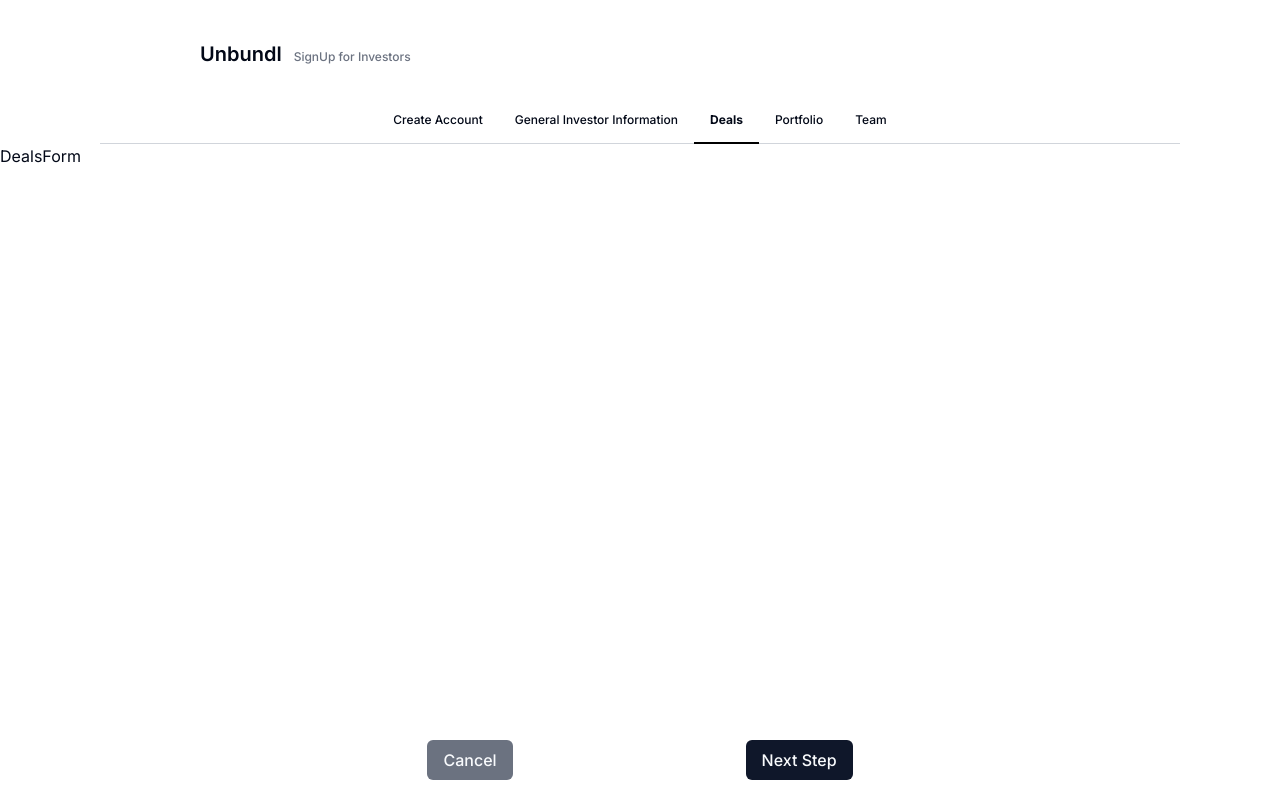
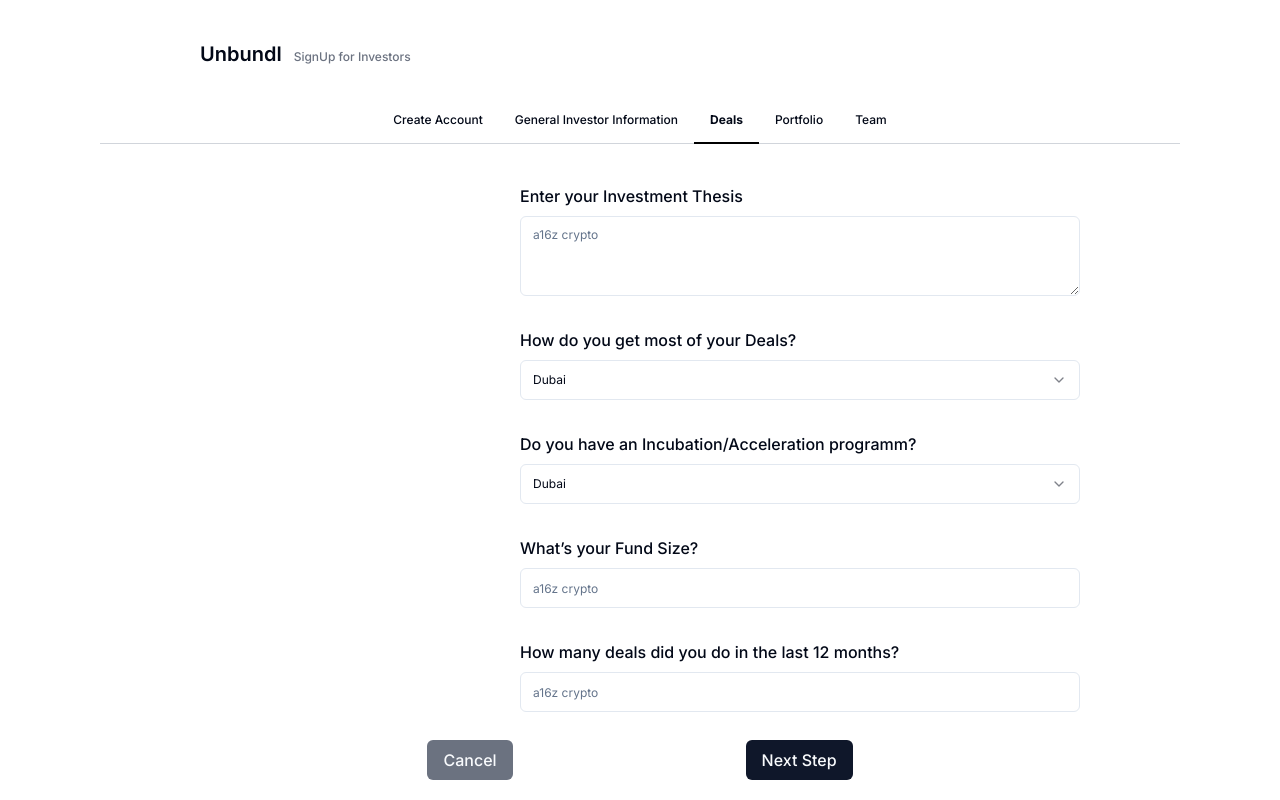
Before and after one commit to ShaikhNabeelShabbir/unbundl-web, a React (Vite) app: page /investor in a window 1280 px wide. Both pictures are taken after a click on the element "Deals". Shown: the top 800 px of the page. Built offline with nearby package versions, Linux system fonts and the light colour scheme.

Commit message:
completed deals  Form

```diff
--- a/src/components/forms/DealsForm.tsx
+++ b/src/components/forms/DealsForm.tsx
@@ -1,7 +1,200 @@
-import React from "react";
+import { zodResolver } from "@hookform/resolvers/zod";
+import { useForm } from "react-hook-form";
+import { z } from "zod";
+import { Button } from "@/components/ui/button";
+import {
+  Form,
+  FormControl,
+  FormField,
+  FormItem,
+  FormLabel,
+  FormMessage,
+} from "@/components/ui/form";
+import { Input } from "@/components/ui/input";
+import { generalCompanySchema } from "@/schemas/generalCompanySchema";
+import {
+  Select,
+  SelectContent,
+  SelectItem,
+  SelectTrigger,
+  SelectValue,
+} from "../ui/select";
+import { Textarea } from "../ui/textarea";
 
-const DealsForm = () => {
-  return <div>DealsForm</div>;
-};
+export function DealsForm() {
+  // Set up the form using useForm hook
+  const form = useForm<z.infer<typeof generalCompanySchema>>({
+    resolver: zodResolver(generalCompanySchema),
+    defaultValues: {
+      companyName: "",
+      projectDescription: "",
+      websiteLink: "",
+      chain: "",
+      category: "",
+      developmentStage: "",
+      teamSize: "",
+      usefulLinks: "",
+      calendlyLink: "",
+      timezone: "",
+    },
+  });
 
-export default DealsForm;
+  // Define the submit handler
+  function onSubmit(values: z.infer<typeof generalCompanySchema>) {
+    // Handle form submission
+    console.log(values);
+  }
+
+  return (
+    <div>
+      <div className="main-div flex flex-col min-h-screen px-20">
+        <div className="px-[440px] ">
+          <div className="justify-center  w-[560px] py-[40px]">
+            <Form {...form}>
+              <form
+                onSubmit={form.handleSubmit(onSubmit)}
+                className="space-y-8"
+              >
+                <FormField
+                  control={form.control}
+                  name="companyName"
+                  render={({ field }) => (
+                    <FormItem>
+                      <FormLabel className="font-medium text-base">
+                        Enter your Investment Thesis{" "}
+                      </FormLabel>
+                      <FormControl>
+                        <Textarea placeholder="a16z crypto" {...field} />
+                      </FormControl>
+                      <FormMessage />
+                    </FormItem>
+                  )}
+                />
+                <FormField
+                  name="category"
+                  render={({ field }) => (
+                    <FormItem>
+                      <FormLabel className="font-medium text-base">
+                        How do you get most of your Deals?{" "}
+                      </FormLabel>
+                      <FormControl>
+                        <Select {...field}>
+                          <SelectTrigger>
+                            <SelectValue placeholder="Dubai" />
+                          </SelectTrigger>
+                          <SelectContent>
+                            <SelectItem value="Dubai">Dubai</SelectItem>
+                            <SelectItem value="dark">USA</SelectItem>
+                            <SelectItem value="system">India</SelectItem>
+                          </SelectContent>
+                        </Select>
+                      </FormControl>
+                      <FormMessage />
+                    </FormItem>
+                  )}
+                />
+                <FormField
+                  name="category"
+                  render={({ field }) => (
+                    <FormItem>
+                      <FormLabel className="font-medium text-base">
+                        Do you have an Incubation/Acceleration programm?{" "}
+                      </FormLabel>
+                      <FormControl>
+                        <Select {...field}>
+                          <SelectTrigger>
+                            <SelectValue placeholder="Dubai" />
+                          </SelectTrigger>
+                          <SelectContent>
+                            <SelectItem value="Dubai">Dubai</SelectItem>
+                            <SelectItem value="dark">USA</SelectItem>
+                            <SelectItem value="system">India</SelectItem>
+                          </SelectContent>
+                        </Select>
+                      </FormControl>
+                      <FormMessage />
+                    </FormItem>
+                  )}
+                />
+
+                <FormField
+                  control={form.control}
+                  name="companyName"
+                  render={({ field }) => (
+                    <FormItem>
+                      <FormLabel className="font-medium text-base">
+                        What’s your Fund Size?{" "}
+                      </FormLabel>
+                      <FormControl>
+                        <Input placeholder="a16z crypto" {...field} />
+                      </FormControl>
+                      <FormMessage />
+                    </FormItem>
+                  )}
+                />
+
+                <FormField
+                  control={form.control}
+                  name="companyName"
+                  render={({ field }) => (
+                    <FormItem>
+                      <FormLabel className="font-medium text-base">
+                        How many deals did you do in the last 12 months?{" "}
+                      </FormLabel>
+                      <FormControl>
+                        <Input placeholder="a16z crypto" {...field} />
+                      </FormControl>
+                      <FormMessage />
+                    </FormItem>
+                  )}
+                />
+
+                <FormField
+                  control={form.control}
+                  name="companyName"
+                  render={({ field }) => (
+                    <FormItem>
+                      <FormLabel className="font-medium text-base">
+                        How many unique LPs you have invested?{" "}
+                      </FormLabel>
+                      <FormControl>
+                        <Input placeholder="a16z crypto" {...field} />
+                      </FormControl>
+                      <FormMessage />
+                    </FormItem>
+                  )}
+                />
+                <FormField
+                  name="category"
+                  render={({ field }) => (
+                    <FormItem>
+                      <FormLabel className="font-medium text-base">
+                        In what stages do you invest?{" "}
+                      </FormLabel>
+                      <FormControl>
+                        <Select {...field}>
+                          <SelectTrigger>
+                            <SelectValue placeholder="Early" />
+                          </SelectTrigger>
+                          <SelectContent>
+                            <SelectItem value="Early">Early</SelectItem>
+                            <SelectItem value="Mid">Mid</SelectItem>
+                            <SelectItem value="Late">Late</SelectItem>
+                          </SelectContent>
+                        </Select>
+                      </FormControl>
+                      <FormMessage />
+                    </FormItem>
+                  )}
+                />
+              </form>
+            </Form>
+            <br />
+            <br />
+            <br />
+          </div>
+        </div>
+      </div>
+    </div>
+  );
+}
```
Also changed, not shown: src/pages/admin/signupforinvestor.tsx (+1 -6 lines).
